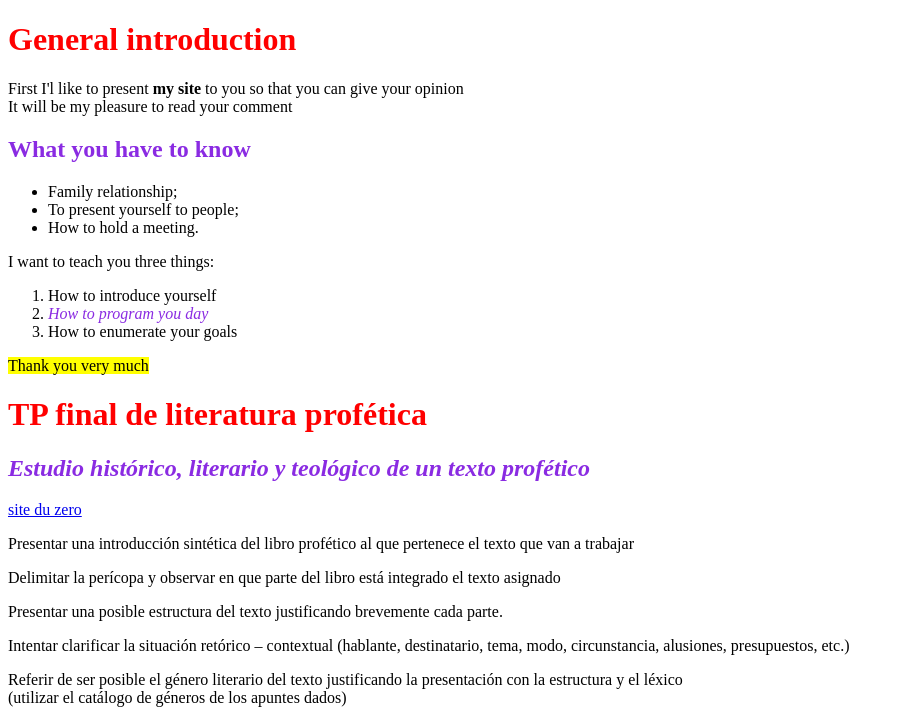
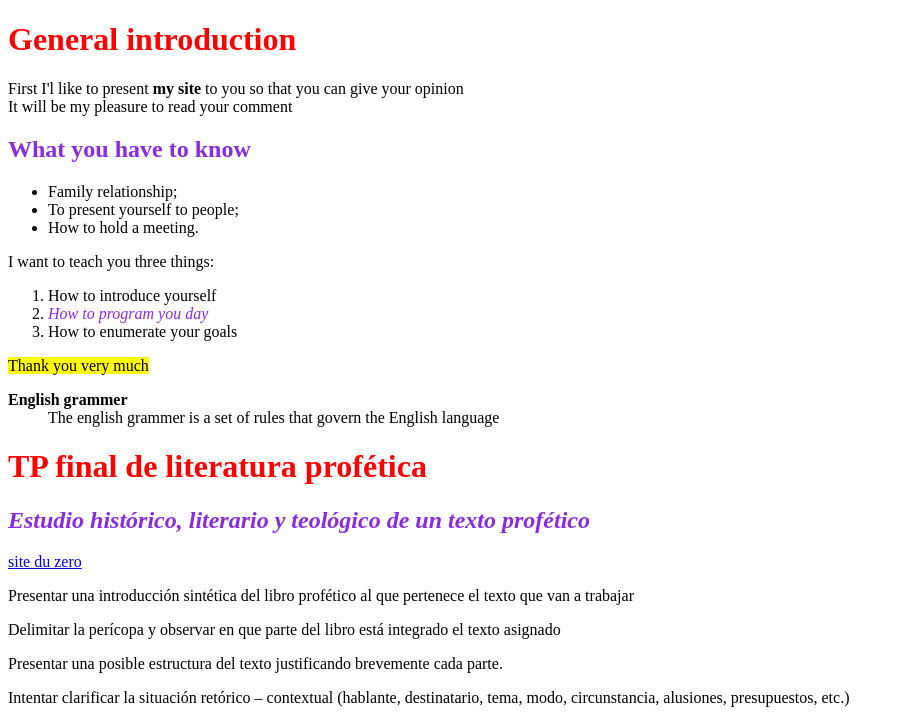
Before and after one commit to clementosh/first-project, a plain HTML site: page index.html in a window 1280 px wide. Shown: the top 720 px of the page, without its empty margins (0-904 px from the left). Drawn offline with Linux system fonts and the light colour scheme.

Commit message:
ajout d'un élément important

```diff
--- a/index.html
+++ b/index.html
@@ -31,6 +31,10 @@ src="http://html5shiv.googlecode.com/svn/trunk/html5.js"></script>
 			<p><mark>Thank you very much</mark></p>
 
 			<!--listes de définition à ajouter ici-->
+			<dl>
+				<dt><strong>English grammer</strong></dt>
+				<dd>The english grammer is a set of rules that govern the English language</dd>
+			</dl>
 
 		<h1>TP final de literatura profética</h1>
 
```
